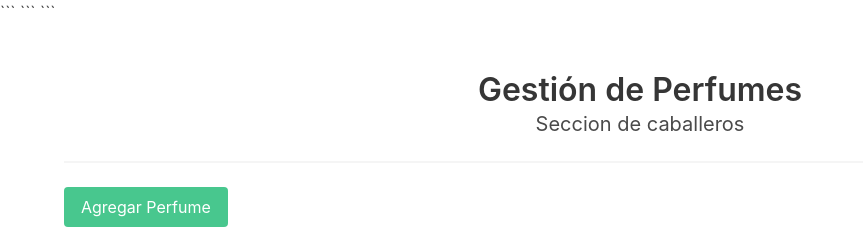
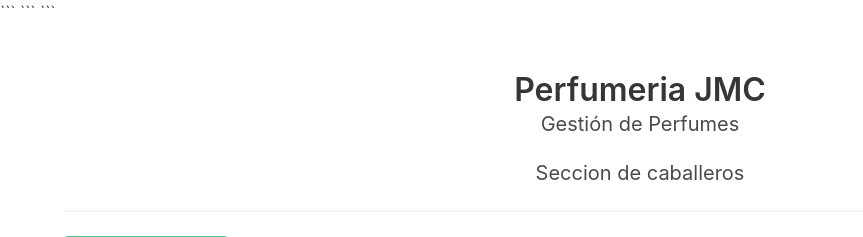
Before and after one commit to RENE-BARCENA-ANGELES/CRUD-PERFUMES, a Flask app: page / in a window 1280 px wide. Shown: the top 237 px of the page, without its empty margins (0-863 px from the left). Run offline with Flask 3, Linux system fonts and the light colour scheme.

Commit message:
dockerfile y modificaciones

````diff
--- a/requirements.txt
+++ b/requirements.txt
@@ -1,5 +1,5 @@
 flask
 flask_sqlalchemy
-psycopg2
+psycopg2-binary
 gunicorn
 python-dotenv
--- a/templates/base.html
+++ b/templates/base.html
@@ -18,9 +18,9 @@
 ```
 <section class="section">
     <div class="container">
-
-        <h1 class="title has-text-centered">Gestión de Perfumes</h1>
-        <h2 class="subtitle has-text-centered">Seccion de caballeros</h2>
+        <h1 class="title has-text-centered"> Perfumeria JMC </h1>
+        <h2 class="subtitle has-text-centered"> Gestión de Perfumes </h2>
+        <h3 class="subtitle has-text-centered"> Seccion de caballeros </h3>
         <hr>
 
         <div class="container">
````
Also changed, not shown: 1 other file.
